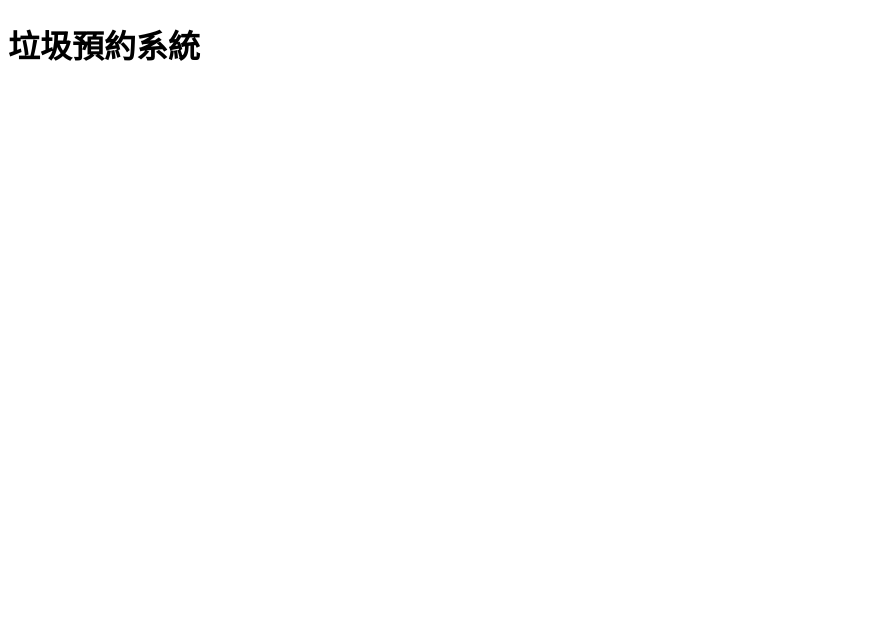
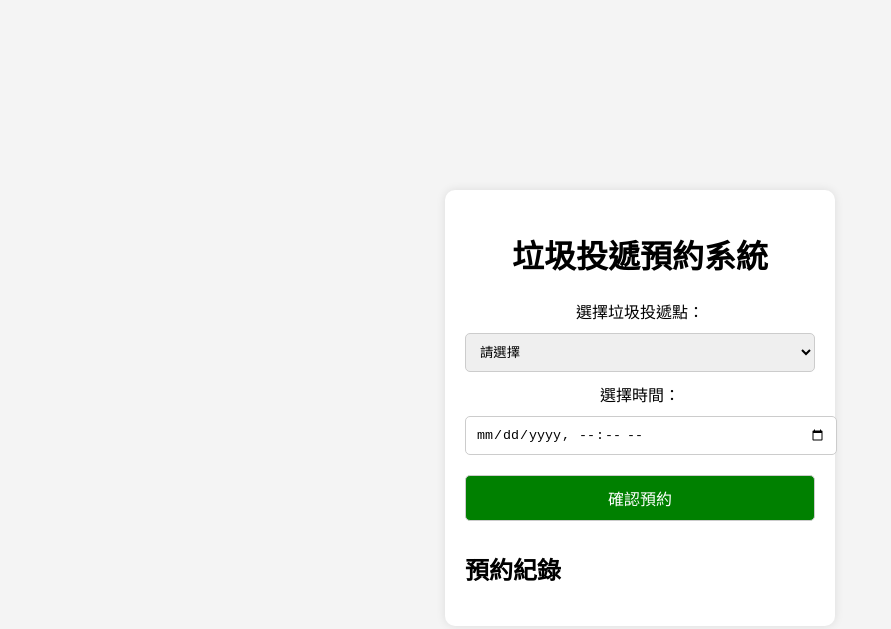
Before and after one commit to EricLin1013zz/garbage-page, a plain HTML site: page index.html in a window 1280 px wide. Shown: the whole page, without its empty margins (0-891 px from the left). Drawn offline with Linux system fonts and the light colour scheme.

Commit message:
Update index.html

```diff
--- a/index.html
+++ b/index.html
@@ -3,10 +3,82 @@
 <head>
     <meta charset="UTF-8">
     <meta name="viewport" content="width=device-width, initial-scale=1.0">
-    <title>垃圾預約系統</title>
+    <title>垃圾投遞預約系統</title>
+    <style>
+        body {
+            font-family: Arial, sans-serif;
+            background-color: #f4f4f4;
+            display: flex;
+            justify-content: center;
+            align-items: center;
+            height: 100vh;
+            flex-direction: column;
+        }
+        .container {
+            background: white;
+            padding: 20px;
+            border-radius: 10px;
+            box-shadow: 0 0 10px rgba(0, 0, 0, 0.1);
+            width: 350px;
+            text-align: center;
+        }
+        select, input, button {
+            width: 100%;
+            padding: 10px;
+            margin: 10px 0;
+            border: 1px solid #ccc;
+            border-radius: 5px;
+        }
+        button {
+            background: green;
+            color: white;
+            font-size: 16px;
+            cursor: pointer;
+        }
+        button:hover {
+            background: darkgreen;
+        }
+        .reservations {
+            margin-top: 20px;
+            text-align: left;
+        }
+    </style>
 </head>
 <body>
-    <h1>垃圾預約系統</h1>
-    <script src="index.js"></script>
+    <div class="container">
+        <h1>垃圾投遞預約系統</h1>
+        <label>選擇垃圾投遞點：</label>
+        <select id="location">
+            <option value="">請選擇</option>
+            <option value="合作餐廳A">合作餐廳A</option>
+            <option value="合作餐廳B">合作餐廳B</option>
+            <option value="合作餐廳C">合作餐廳C</option>
+        </select>
+        <label>選擇時間：</label>
+        <input type="datetime-local" id="time">
+        <button onclick="handleReserve()">確認預約</button>
+        <div class="reservations">
+            <h2>預約紀錄</h2>
+            <ul id="reservationList"></ul>
+        </div>
+    </div>
+
+    <script>
+        function handleReserve() {
+            const location = document.getElementById("location").value;
+            const time = document.getElementById("time").value;
+            const reservationList = document.getElementById("reservationList");
+
+            if (location && time) {
+                const listItem = document.createElement("li");
+                listItem.textContent = `📍 ${location} - 🕒 ${time}`;
+                reservationList.appendChild(listItem);
+
+                alert("預約成功！");
+            } else {
+                alert("請選擇地點與時間");
+            }
+        }
+    </script>
 </body>
 </html>
```
